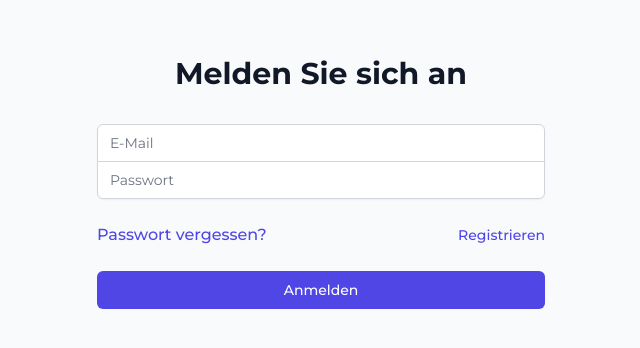
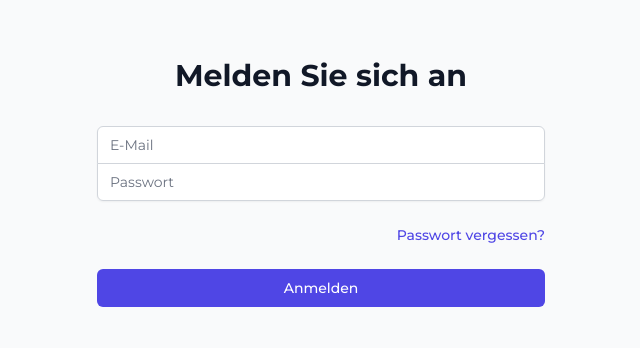
Before and after one commit to nicowaelti/business_network_app, a React (Vite) app: page /login in a window 1280 px wide. Shown: the part 230-578 px from the top of the page, without its empty margins (319-959 px from the left). Built offline with nearby package versions, Linux system fonts and the light colour scheme; no server answers.

Commit message:
update - registration link

```diff
--- a/src/pages/Login.jsx
+++ b/src/pages/Login.jsx
@@ -78,22 +78,13 @@ function Login() {
             </div>
           </div>
 
-          <div className="flex items-center justify-between">
-            <div className="flex items-center">
+          <div className="flex items-center justify-end">
+            <div className="text-sm">
               <Link
                 to="/forgot-password"
                 className="font-medium text-indigo-600 hover:text-indigo-500"
               >
                 Passwort vergessen?
-              </Link>
-            </div>
-
-            <div className="text-sm">
-              <Link
-                to="/register"
-                className="font-medium text-indigo-600 hover:text-indigo-500"
-              >
-                Registrieren
               </Link>
             </div>
           </div>
--- a/src/routes/PublicRoute.jsx
+++ b/src/routes/PublicRoute.jsx
@@ -1,9 +1,11 @@
 import React from 'react';
 import { useAuth } from '../contexts/AuthContext';
+import { useLocation } from 'react-router-dom';
 import Layout from '../components/Layout';
 
 export const PublicRoute = ({ children }) => {
   const { loading } = useAuth();
+  const location = useLocation();
 
   if (loading) {
     return (
@@ -15,8 +17,8 @@ export const PublicRoute = ({ children }) => {
 
   // For public routes like Impressum, we want to show the Layout
   // but for auth pages (Login, Register, ForgotPassword), we don't
-  const authPages = ['Login', 'Register', 'ForgotPassword'];
-  const isAuthPage = authPages.includes(children.type.name);
+  const authPaths = ['/login', '/register', '/forgot-password'];
+  const isAuthPage = authPaths.includes(location.pathname);
 
   if (isAuthPage) {
     return children;
```
